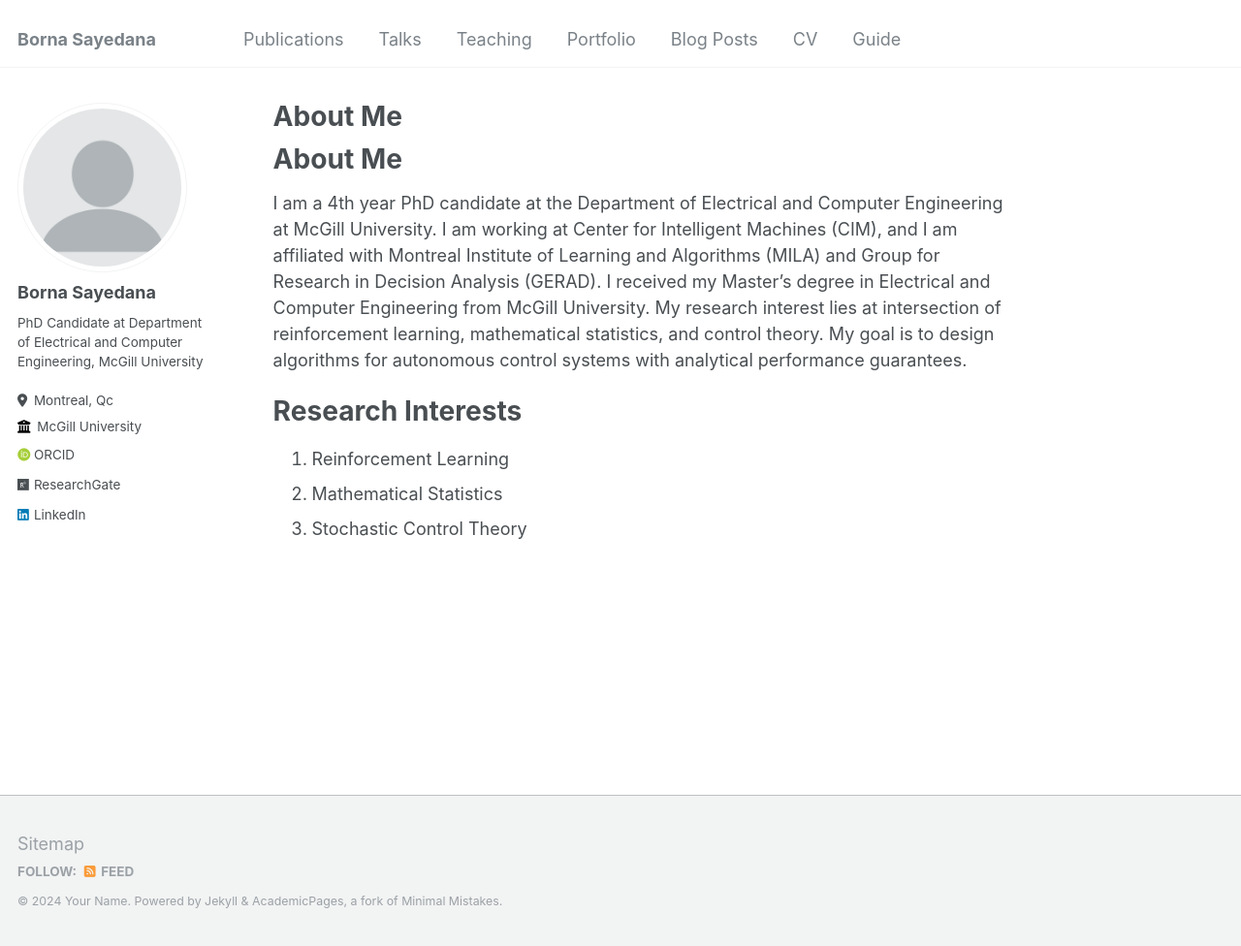
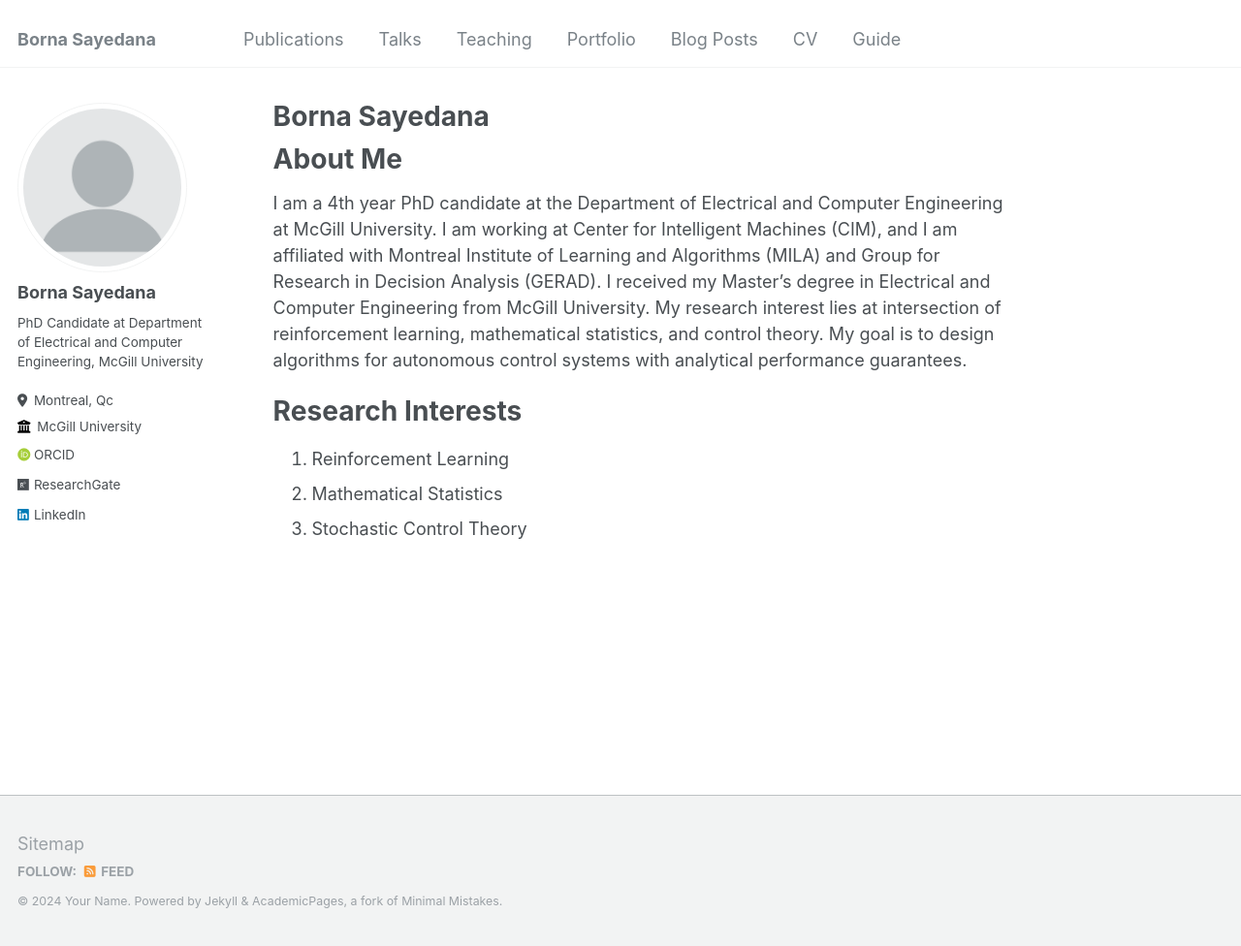
Before and after one commit to bornasayedana/bornasayedana.github.io, a Jekyll site: the page built from _pages/about.md, in a window 1280 px wide and 976 px high. Shown: the whole window at 97% size. Built offline with Jekyll 4.4.1, drawn with Linux system fonts in a browser that asks for light colours; some web fonts are replaced; our own code applies the rules of GitHub Pages for plain Markdown files.

Commit message:
Update about.md

```diff
--- a/_pages/about.md
+++ b/_pages/about.md
@@ -1,4 +1,11 @@
-
+---
+permalink: /
+title: "Borna Sayedana"
+author_profile: true
+redirect_from:
+  - /about/
+  - /about.html
+---
 About Me
 ======
 I am a 4th year PhD candidate at the Department of Electrical and Computer Engineering at McGill University. I am working at Center for Intelligent Machines (CIM), and I am affiliated with Montreal Institute of Learning and Algorithms (MILA) and Group for Research in Decision Analysis (GERAD). I received my Master's degree in Electrical and Computer Engineering from McGill University. My research interest lies at intersection of reinforcement learning, mathematical statistics, and control theory. My goal is to design algorithms for autonomous control systems with analytical performance guarantees.
```
